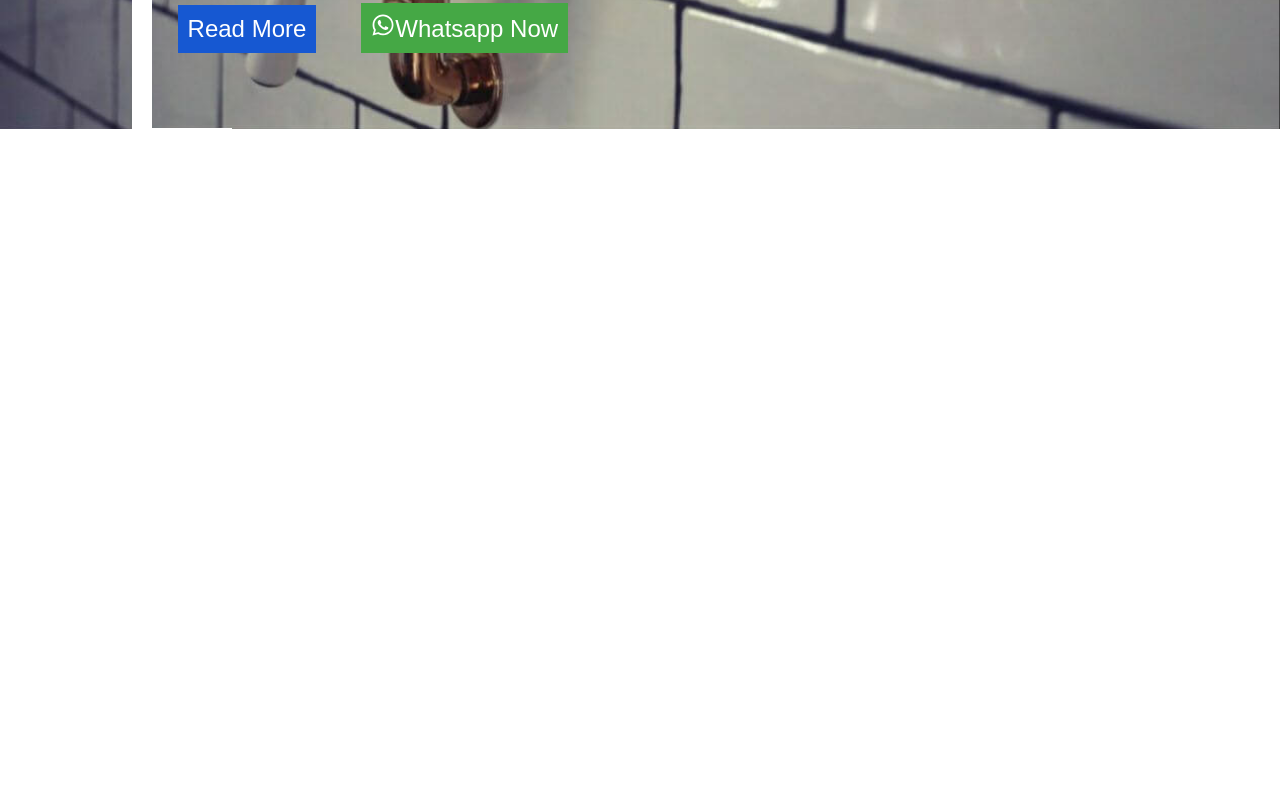
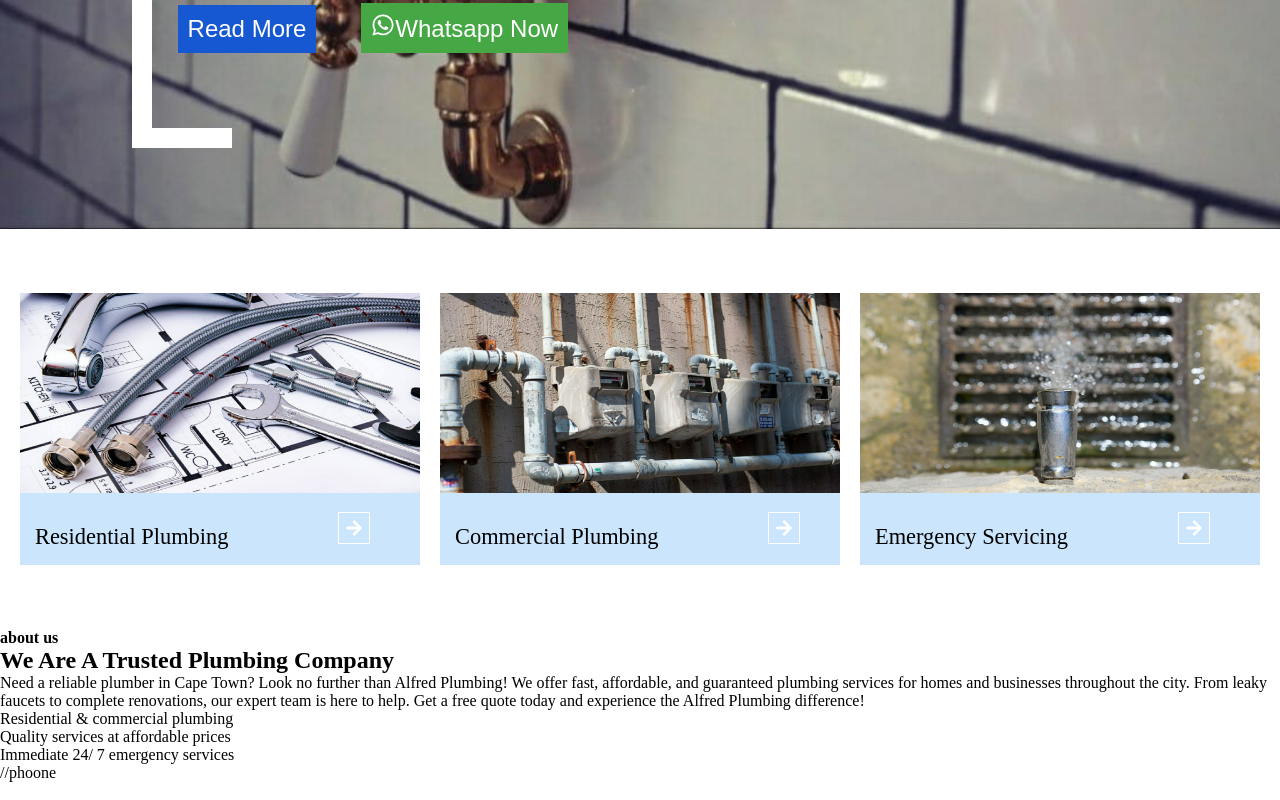
Before and after one commit to Privils/alfreds-plumpco, a React (Create React App) app: page / in a window 1280 px wide. Shown: the part 731-1531 px from the top of the page. Before the commit the page ends 879 px from the top, so only its background shows below. Built offline with nearby package versions, Linux system fonts and the light colour scheme.

Commit message:
made the services section

```diff
--- a/src/App.css
+++ b/src/App.css
@@ -90,7 +90,7 @@ justify-content: space-between;
     width: 100%;
     background-repeat: no-repeat;
     background-size: cover;
-    height: 700px;
+    height: 800px;
     display: flex;
     justify-content: center;
   }
@@ -160,3 +160,43 @@ justify-content: space-between;
   .main-buttons{
     margin-bottom: 70px;
   }
+  .houser{
+    height: 400px;
+    display: flex;
+    justify-content: space-evenly;
+    align-items: center;
+  }
+  /* .houser img:hover{
+    cursor: pointer;
+  } */
+  .cards{
+    width: 400px;
+    height: fit-content;
+    background-color: #88c3fb70;
+
+  }
+  .card-img{
+    width: 400px;
+    height: 200px;
+  }
+  .card-text{
+    font-size: 1.4em;
+    font-weight: 500;
+    padding: 15px;
+    width: 100%;
+    display: flex;
+    justify-content: inherit;
+    align-items: center;
+  }
+  .FaArrowRight{
+    color: white;
+    margin-left: 13vh;
+    border: 1px solid #fff;
+    padding: 6px;
+    font-size: 2rem;
+    font-weight: 800;
+  }
+  .FaArrowRight:hover{
+    background-color: #1023cea7;
+    cursor: pointer;
+  }
--- a/src/components/Home.jsx
+++ b/src/components/Home.jsx
@@ -1,6 +1,9 @@
 import React from "react";
-import {  FaWhatsapp } from 'react-icons/fa';
-
+import { FaWhatsapp, FaArrowRight } from "react-icons/fa";
+import image from "./images/service-1.jpg";
+import image1 from "./images/service-2.jpg";
+import image2 from "./images/service-3.jpg";
+import image3 from './images/about-1.jpg'
 
 const Home = () => {
   return (
@@ -8,17 +11,83 @@ const Home = () => {
       <section className="main">
         <div className="mian-content">
           <p className="initial">Plumbing & repairing services</p>
-          <p className="initial2">Efficient Residential & Commercial Plumbing Services</p>
+          <p className="initial2">
+            Efficient Residential & Commercial Plumbing Services
+          </p>
           <p className="initial3">
             from leaky faucets and clogged drains to complete system overhauls,
             our expert team is here for all your plumbing needs
           </p>
           <div class="main-buttons">
-        <button className="read-more">read more</button>
-        <button className="whatsapp"><FaWhatsapp/>whatsapp now</button>
+            <button className="read-more">read more</button>
+            <button className="whatsapp">
+              <FaWhatsapp />
+              whatsapp now
+            </button>
+          </div>
         </div>
+      </section>
+      <section className="service">
+        <div className="houser">
+          <div className="cards">
+            <img src={image} alt="" className="card-img" />
+            <div className="card-text">
+              <span>
+                Residential Plumbing <FaArrowRight className="FaArrowRight" />
+              </span>
+            </div>
+          </div>
+          <div className="cards">
+            <img src={image1} alt="" className="card-img" />
+            <div className="card-text">
+              <span>
+                Commercial Plumbing <FaArrowRight className="FaArrowRight" />
+              </span>
+            </div>
+          </div>
+          <div className="cards">
+            <img src={image2} alt="" className="card-img" />
+            <div className="card-text">
+              <span>
+                Emergency Servicing <FaArrowRight className="FaArrowRight" />
+              </span>
+            </div>
+          </div>
         </div>
-
+      </section>
+      {/* fix this section */}
+      <section className="about">
+        <h4>about us</h4>
+        <div>
+          <div className="about-text">
+            <h1>We Are A Trusted Plumbing Company</h1>
+            <p>
+              Need a reliable plumber in Cape Town? Look no further than Alfred
+              Plumbing! We offer fast, affordable, and guaranteed plumbing
+              services for homes and businesses throughout the city. From leaky
+              faucets to complete renovations, our expert team is here to help.
+              Get a free quote today and experience the Alfred Plumbing
+              difference!
+            </p>
+              <ul>
+                <li>
+                Residential & commercial plumbing
+                </li>
+                <li>
+                Quality services at affordable prices
+                </li>
+                <li>
+                Immediate 24/ 7 emergency services
+                </li>
+              </ul>
+              <div>
+                //phoone
+              </div>
+          </div>
+          <div className="about-us-img-container">
+            <img src="" alt="" />
+          </div>
+        </div>
       </section>
     </>
   );
```
